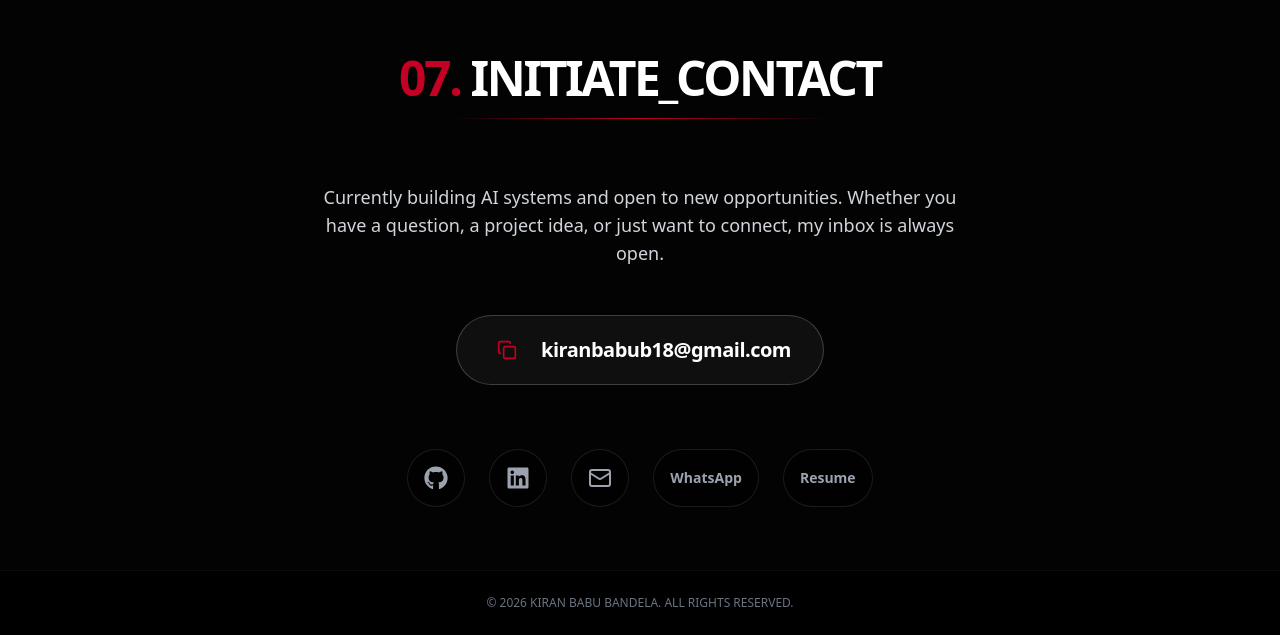
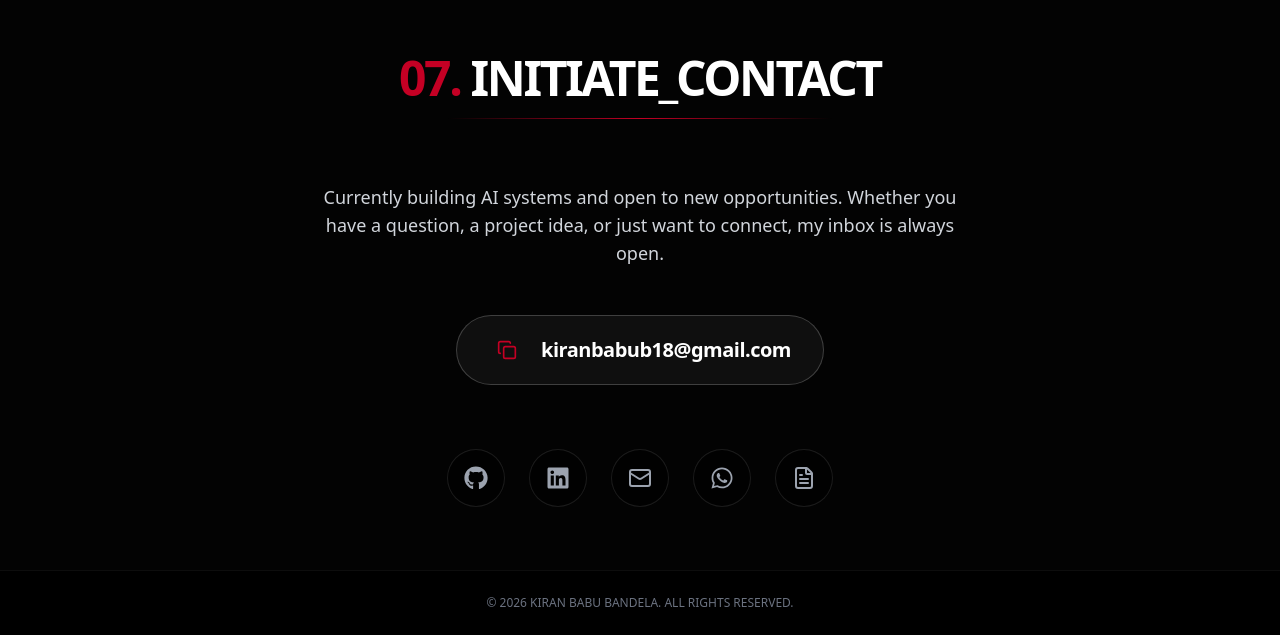
Before and after one commit to kiran1627/port-vesion2, a Next.js app: page / in a window 1280 px wide. Shown: the part 6058-6693 px from the top of the page. Built offline with nearby package versions, Linux system fonts and the light colour scheme.

Commit message:
Update WhatsApp and Resume buttons to use icons

```diff
--- a/src/components/sections/Contact.tsx
+++ b/src/components/sections/Contact.tsx
@@ -1,8 +1,8 @@
 'use client';
 
 import { useState } from 'react';
-import { Copy, Check, Mail } from 'lucide-react';
-import { FaGithub, FaLinkedin } from 'react-icons/fa';
+import { Copy, Check, Mail, FileText } from 'lucide-react';
+import { FaGithub, FaLinkedin, FaWhatsapp } from 'react-icons/fa';
 
 export default function Contact() {
   const [copied, setCopied] = useState(false);
@@ -55,6 +55,8 @@ export default function Contact() {
               { icon: FaGithub, href: 'https://github.com/kiran1627', label: 'GitHub' },
               { icon: FaLinkedin, href: 'https://linkedin.com/in/kiranbabu18', label: 'LinkedIn' },
               { icon: Mail, href: `mailto:${email}`, label: 'Email' },
+              { icon: FaWhatsapp, href: 'https://wa.me/919381342247', label: 'WhatsApp' },
+              { icon: FileText, href: '/Kiran_Resume.pdf', label: 'Resume' },
             ].map((social) => (
               <a
                 key={social.label}
@@ -68,24 +70,6 @@ export default function Contact() {
                 <social.icon size={24} />
               </a>
             ))}
-            <a
-              href="https://wa.me/919381342247"
-              target="_blank"
-              rel="noopener noreferrer"
-              className="p-4 border border-white/10 rounded-full text-gray-400 hover:text-[var(--accent-red)] hover:border-[var(--accent-red)]/50 transition-colors bg-black/50 font-[var(--font-jetbrains-mono)] text-sm font-bold flex items-center gap-2"
-              aria-label="WhatsApp"
-            >
-              WhatsApp
-            </a>
-            <a
-              href="/Kiran_Resume.pdf"
-              target="_blank"
-              rel="noopener noreferrer"
-              className="p-4 border border-white/10 rounded-full text-gray-400 hover:text-[var(--accent-red)] hover:border-[var(--accent-red)]/50 transition-colors bg-black/50 font-[var(--font-jetbrains-mono)] text-sm font-bold flex items-center gap-2"
-              aria-label="Resume"
-            >
-              Resume
-            </a>
           </div>
         </div>
       </div>
```
